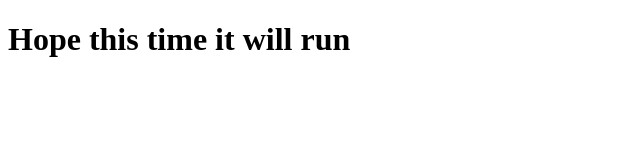
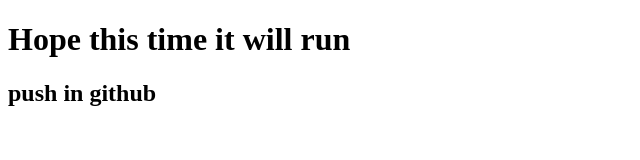
Before and after one commit to faisalhasantanjil/second-repo, a plain HTML site: page index.html in a window 1280 px wide. Shown: the whole page, without its empty margins (0-640 px from the left). Drawn offline with Linux system fonts and the light colour scheme.

Commit message:
again trying add heading

```diff
--- a/index.html
+++ b/index.html
@@ -8,6 +8,7 @@
 </head>
 <body>
     <h1>Hope this time it will run</h1>
+    <h2>push in github</h2>
 
 </body>
 </html>
```
